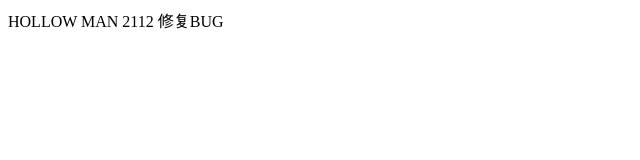
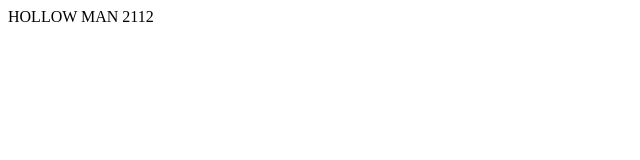
Before and after one commit to kodaline-w/demo1, a plain HTML site: page 日记.html in a window 1280 px wide. Shown: the whole page, without its empty margins (0-640 px from the left). Drawn offline with Linux system fonts and the light colour scheme.

Commit message:
Revert "bug修改"
This reverts commit 147285e3d4b87e00d6632f983ab3333159693efe.

```diff
--- a/日记.html
+++ b/日记.html
@@ -6,6 +6,5 @@
 </head>
 <body>
 HOLLOW	MAN 2112
-修复BUG
 </body>
 </html>
```
